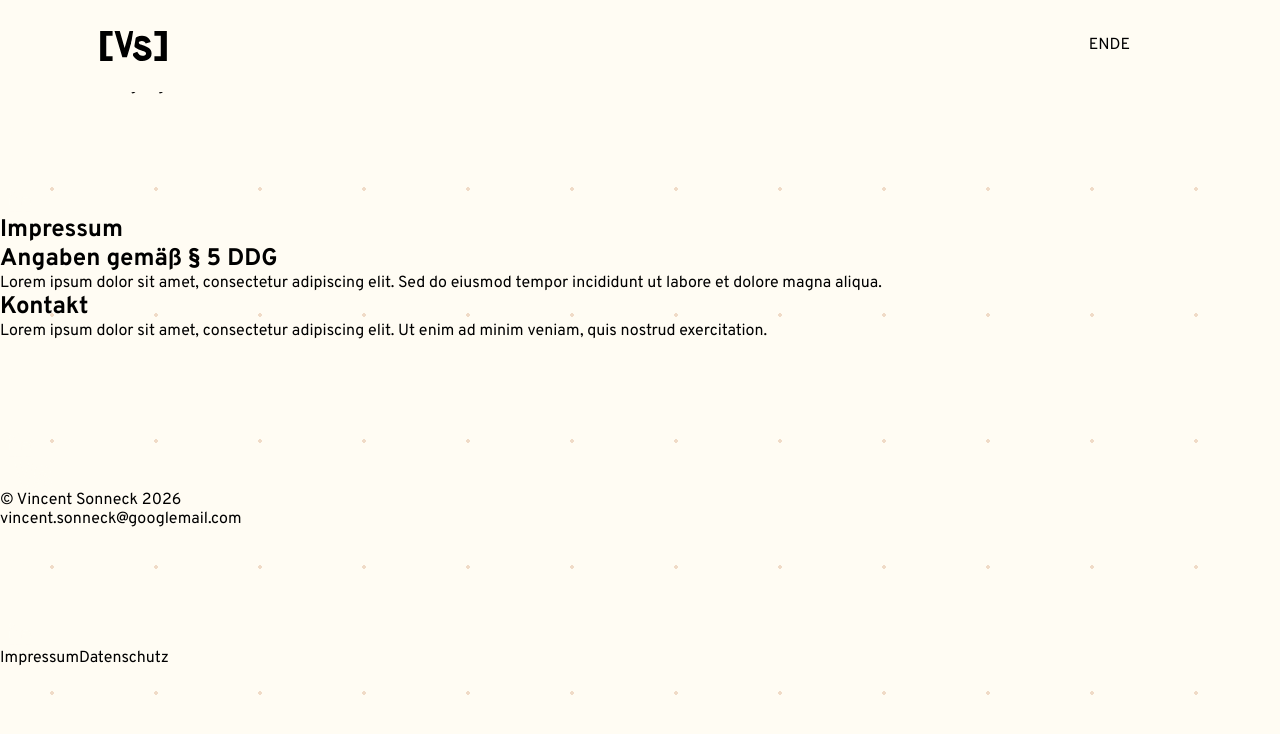
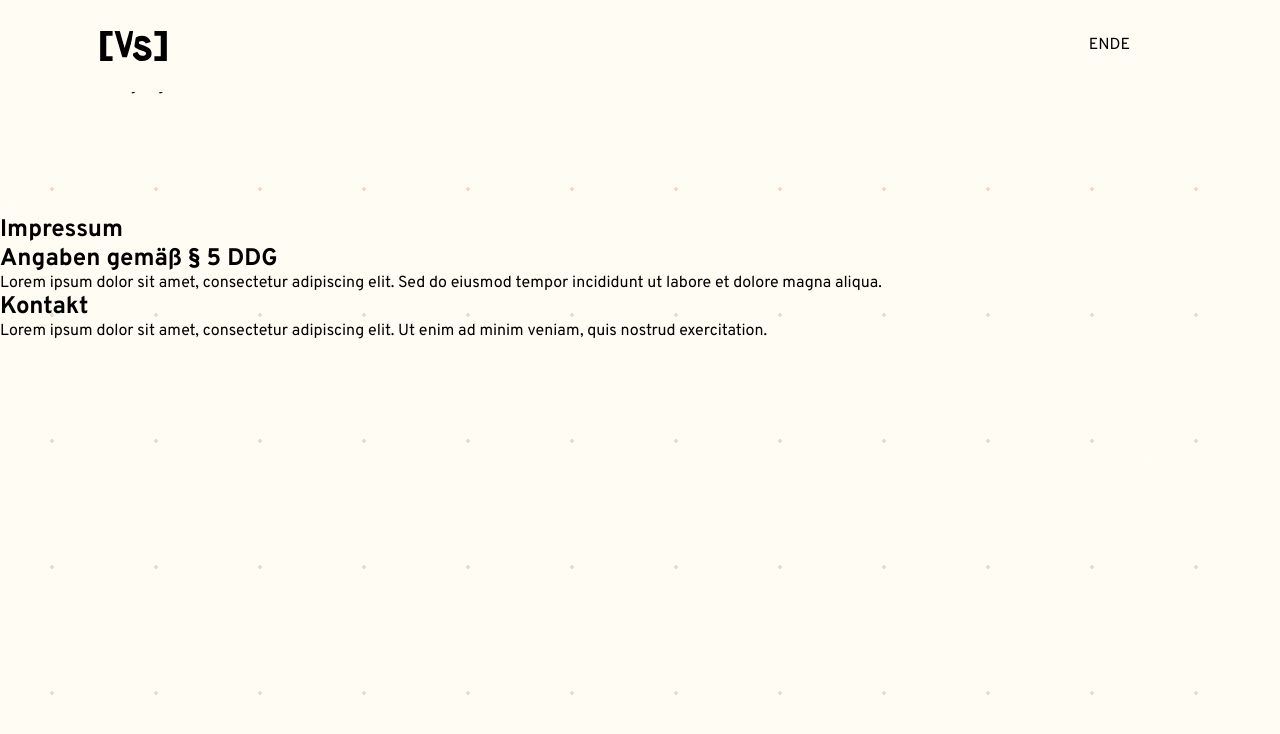
Before and after one commit to IGK91/portfolio, an Angular app: page /impressum in a window 1280 px wide. Shown: the top 734 px of the page. Built offline with nearby package versions, Linux system fonts and the light colour scheme.

Commit message:
Style footer and legal links

```diff
--- a/src/app/shared/components/footer/footer.scss
+++ b/src/app/shared/components/footer/footer.scss
@@ -1 +1,92 @@
-// Design folgt
+@use '../../../../styles/variables' as *;
+@use '../../../../styles/mixins' as *;
+
+.footer {
+  position: relative;
+  @include content-width;
+  display: flex;
+  justify-content: space-between;
+  align-items: flex-start;
+  padding-bottom: 13px;
+  color: $color-cream;
+}
+
+// Social Links fürs Handy, auf dem Desktop ausgeblendet
+.footer__social-mobile {
+  display: none;
+}
+
+.footer__brand {
+  display: flex;
+  flex-direction: column;
+  align-items: flex-start;
+  gap: 17px;
+}
+
+.footer__logo img {
+  width: 67px;
+  height: 30px;
+}
+
+.footer__copyright {
+  margin-left: -4px;
+  font-size: 22px;
+}
+
+// E-Mail gibt es nur auf dem Handy
+.footer__email {
+  display: none;
+}
+
+.footer__links {
+  display: flex;
+  flex-direction: column;
+  align-items: flex-end;
+  gap: 15px;
+  padding-top: 15px;
+}
+
+.footer__legal {
+  display: flex;
+  gap: 8px;
+  margin-right: -10px;
+}
+
+.footer__legal-link {
+  position: relative;
+  padding: 5px 10px;
+  font-size: 16px;
+
+  &::after {
+    content: '';
+    position: absolute;
+    right: 10px;
+    bottom: 2px;
+    width: 55px;
+    height: 2px;
+    background-color: $color-green;
+    opacity: 0;
+    transition: opacity $transition-fast;
+  }
+
+  &:hover {
+    font-weight: 700;
+
+    &::after {
+      opacity: 1;
+    }
+  }
+}
+
+// Pfeil nach oben
+.scroll-top {
+  position: absolute;
+  top: -113px;
+  right: $page-padding - 6px;
+  width: 40px;
+  height: 80px;
+}
+
+.scroll-top__arrow--hover {
+  display: none;
+}
```
